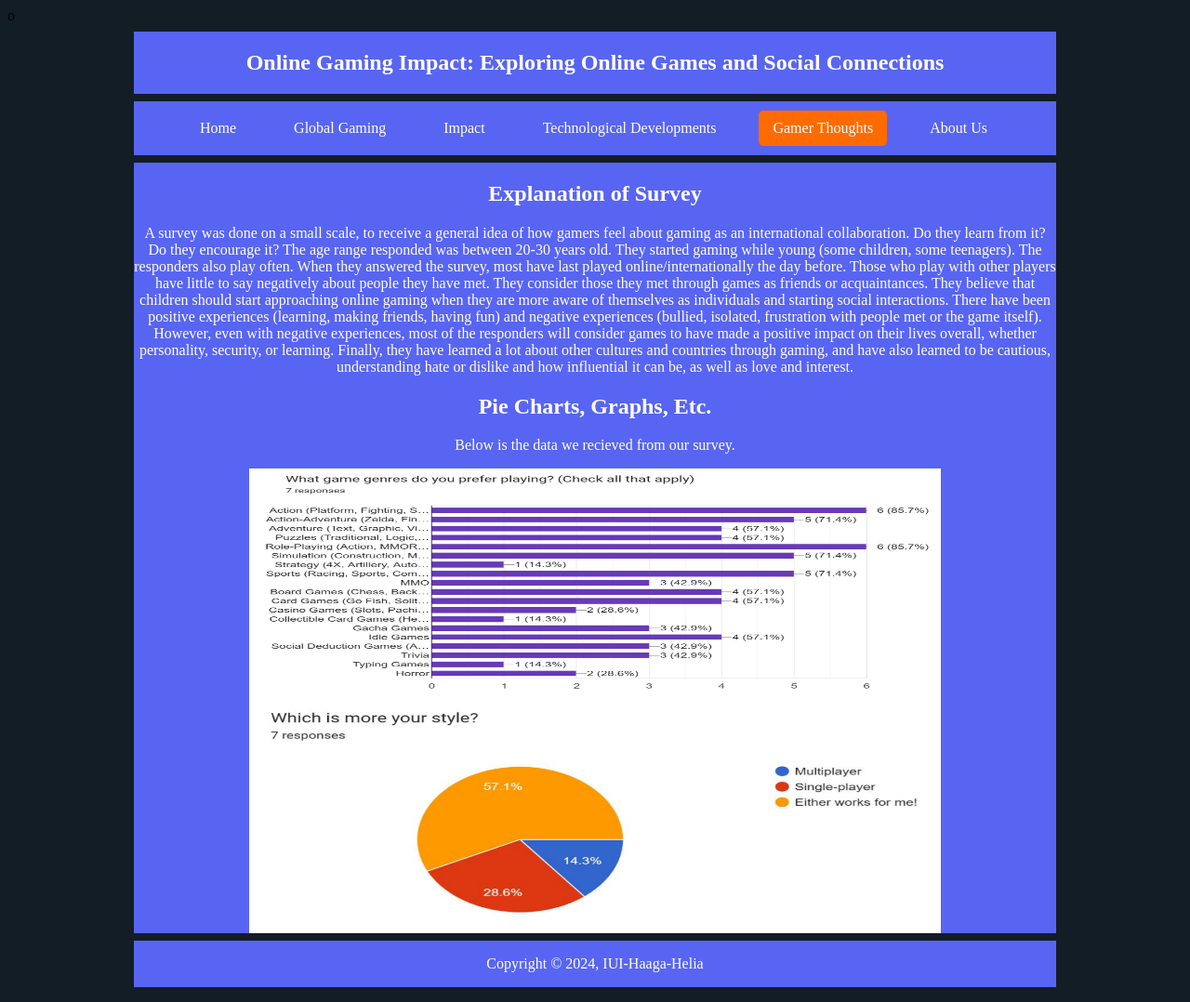
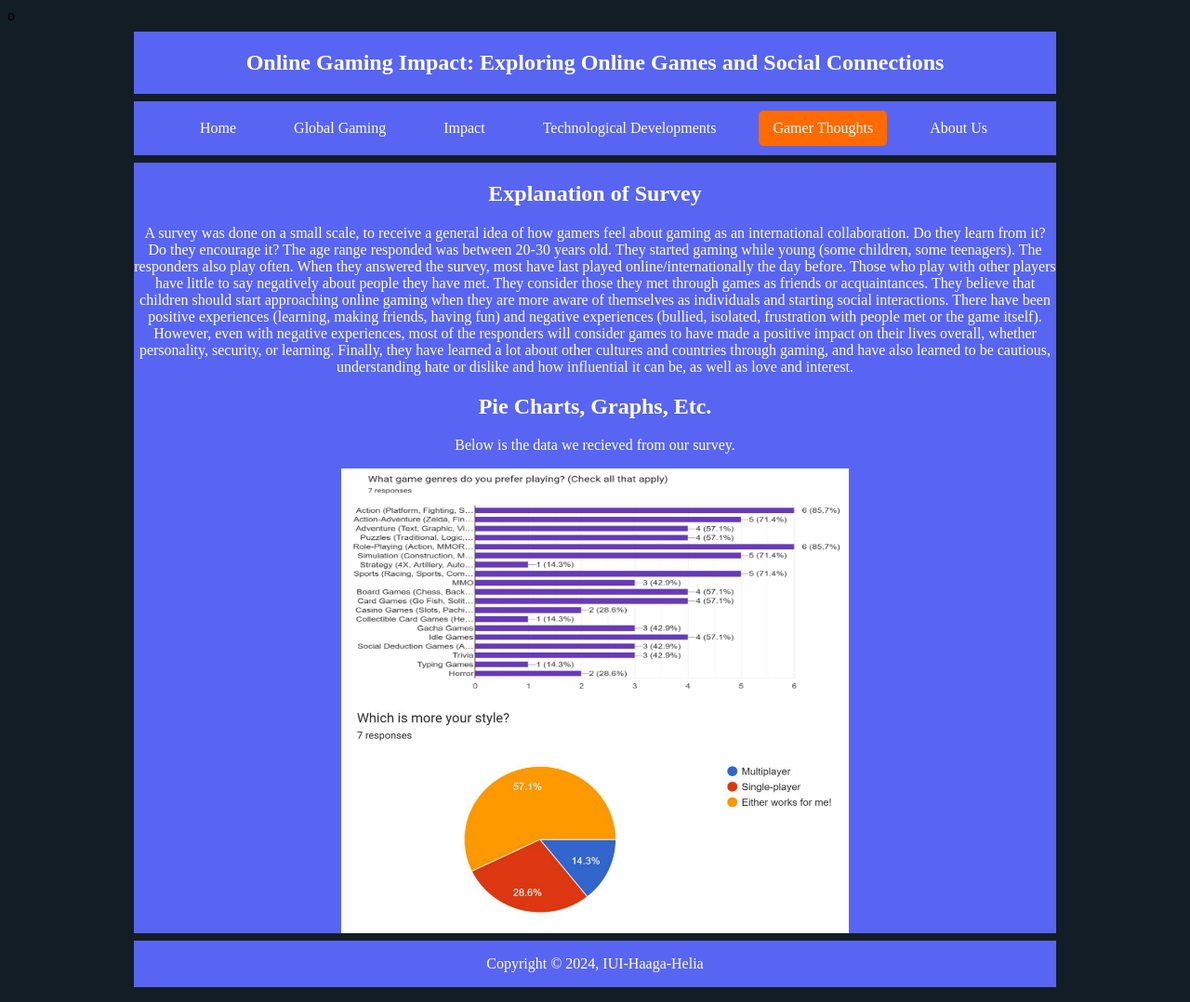
Before and after one commit to IUI-HH-2024/group3, a plain HTML site: page thoughts.html in a window 1280 px wide. Shown: the whole page at 93% size. Drawn offline with Linux system fonts and the light colour scheme.

Commit message:
Update thoughts.html

```diff
--- a/thoughts.html
+++ b/thoughts.html
@@ -47,9 +47,9 @@ o<!DOCTYPE html>
             <h2>Pie Charts, Graphs, Etc.</h2>
             <div>
 		<p>Below is the data we recieved from our survey.</p>
-		<img src="images/GameGenres.png" alt="Game Genres Bar Graph" style="width: 75%;">
+		<img src="images/GameGenres.png" alt="Game Genres Bar Graph" style="width: 55%;">
 		<div>
-		<img src="images/PieChart.png" alt="Game Style Pie Chart" style="width: 75%;">
+		<img src="images/PieChart.png" alt="Game Style Pie Chart" style="width: 55%;">
 		<div>
 	    </div>
 
```
